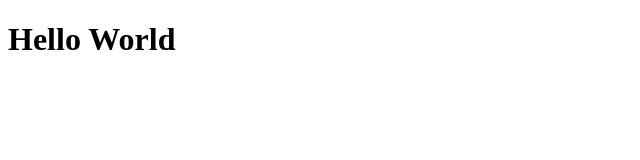
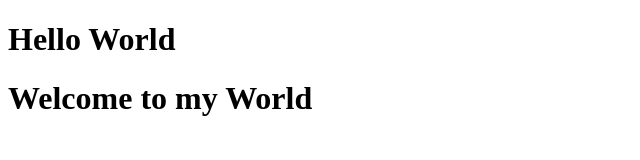
Before and after one commit to Sinlawat/Laland, a plain HTML site: page index.html in a window 1280 px wide. Shown: the whole page, without its empty margins (0-640 px from the left). Drawn offline with Linux system fonts and the light colour scheme.

Commit message:
added welcome massage

```diff
--- a/index.html
+++ b/index.html
@@ -5,4 +5,5 @@
 </head>
 <body>
 	<h1>Hello World</h1>
+	<h1>Welcome to my World</h1>
 </body>
```
